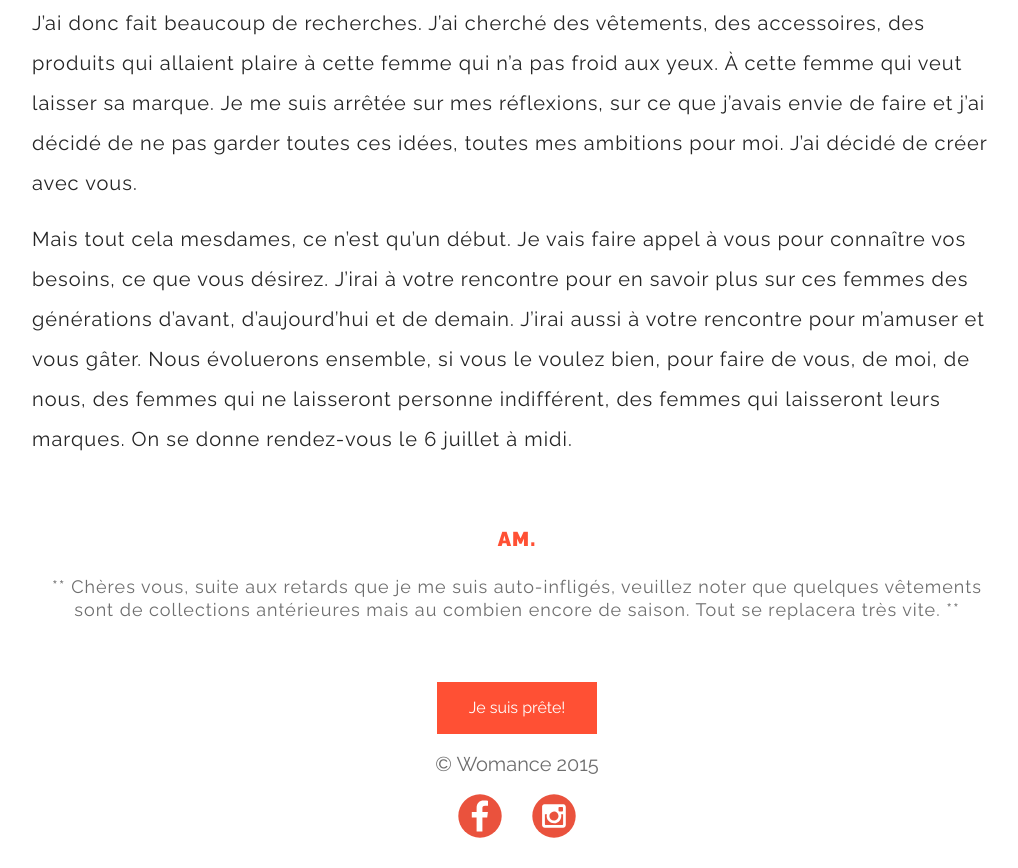
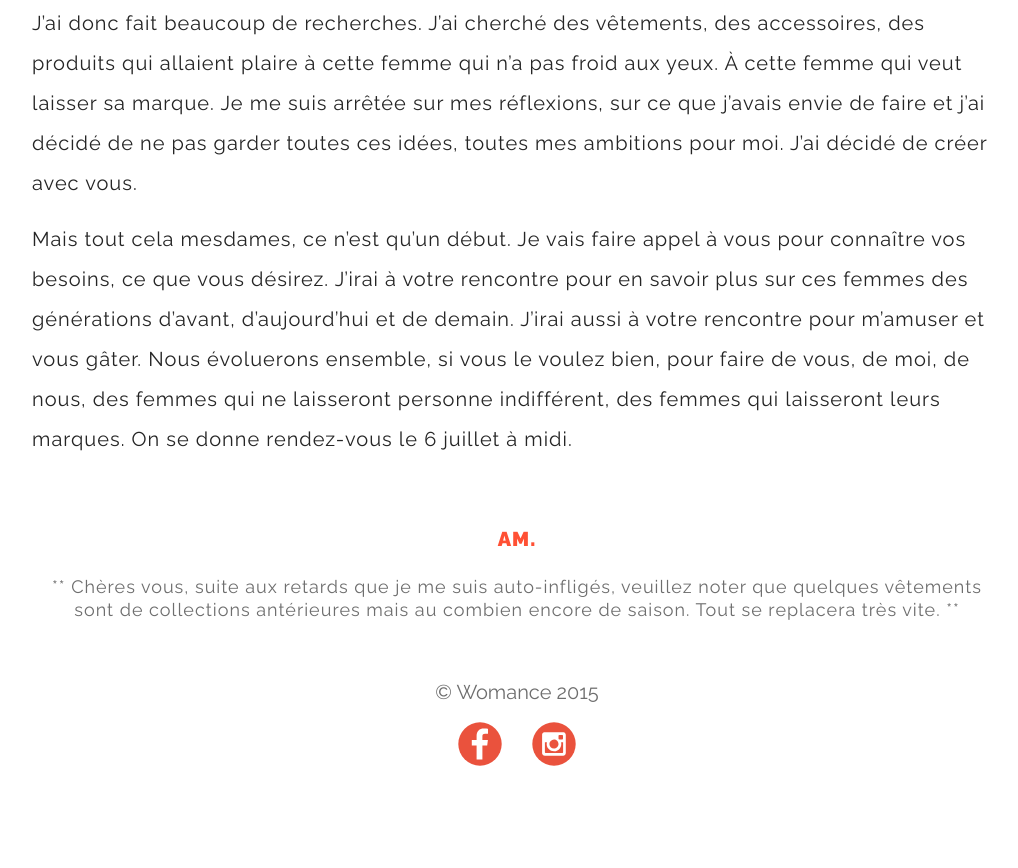
Before and after one commit to vbrizardmg/womance-attente, a website: page index.html in a window 1280 px wide. Shown: the part 2918-3786 px from the top of the page, without its empty margins (123-1141 px from the left). After the commit the page ends 3714 px from the top, so only its background shows below. Drawn offline with Linux system fonts and the light colour scheme.

Commit message:
Suppression bouton footer

```diff
--- a/index.html
+++ b/index.html
@@ -57,9 +57,6 @@
           </div><!-- fin de la zone de texte -->
       </main>
       <footer class="row">
-        <div id="bt-prete-2" class="small-12 columns">
-          <input type="submit" class="button" id="bt-soumettre-2" name="bt-soumettre-2" value="Je suis prête!" />
-        </div>
         <div id="copyright" class="small-12 columns">
           <p>© Womance 2015</p>
         </div>
```
